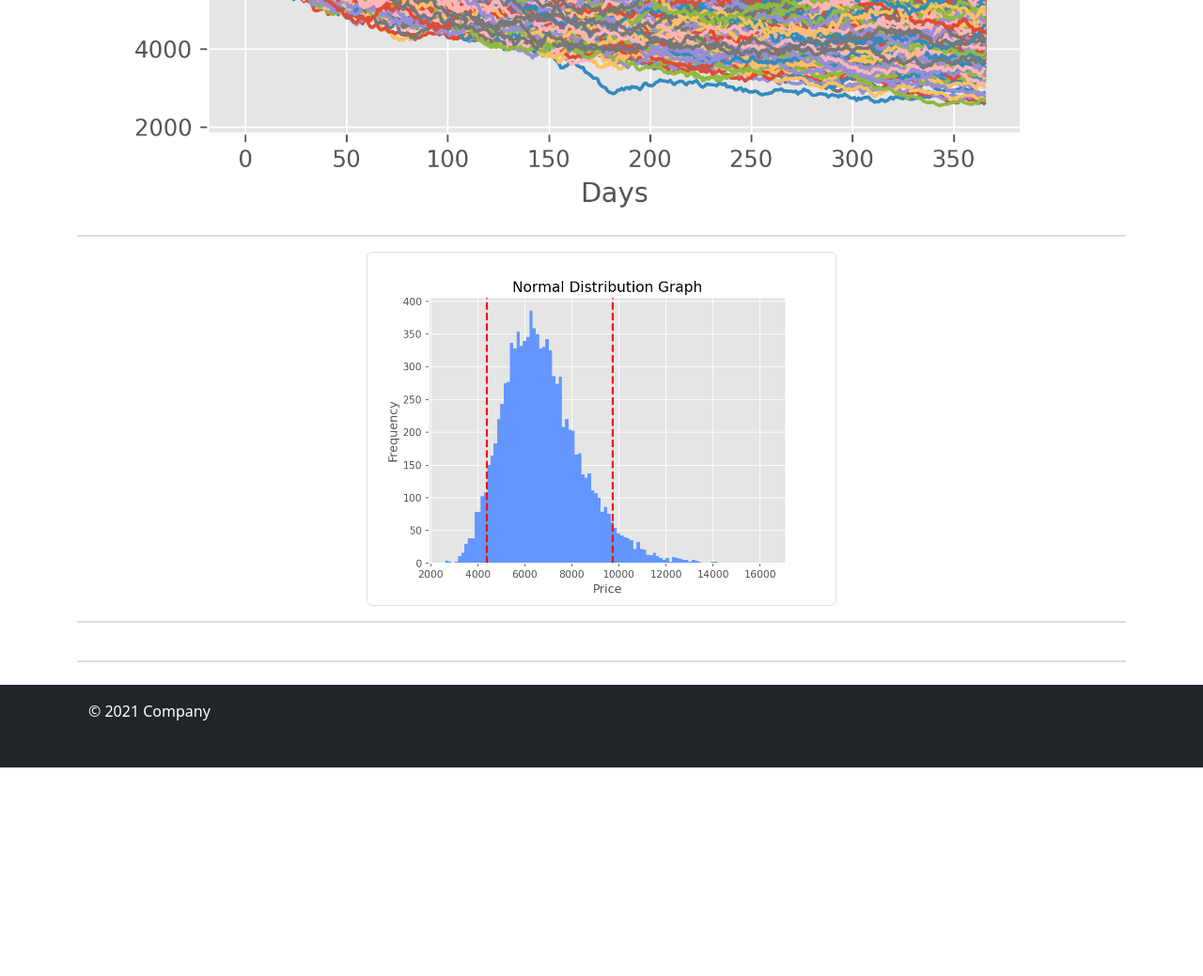
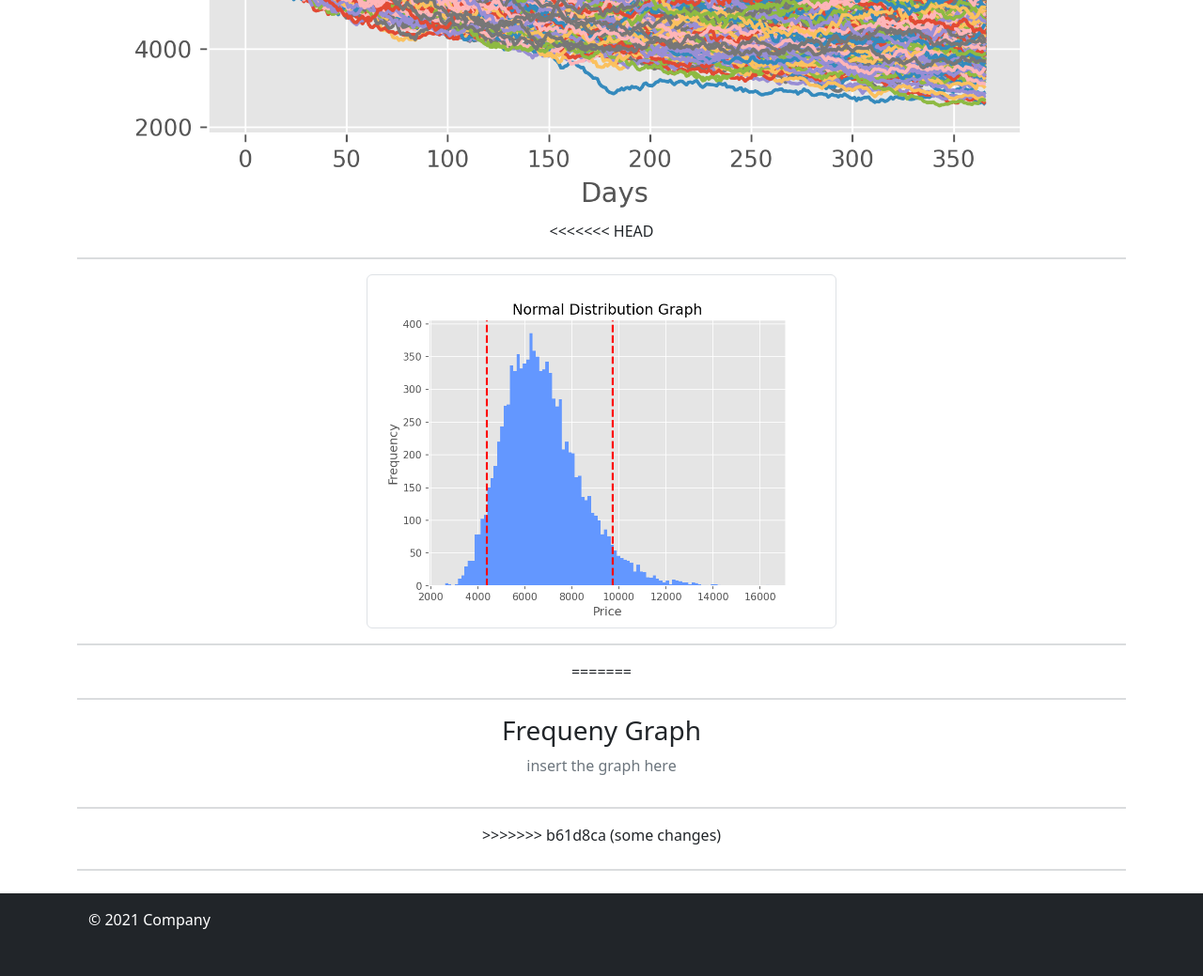
Before and after one commit to abaddon431/monte-carlo-psei, a Django app: template stockApp/templates/stockApp/home.html in a window 1280 px wide. Shown: the part 1039-2078 px from the top of the page at 94% size. Before the commit the page ends 1856 px from the top, so only its background shows below. Run offline with Django 4.2, Linux system fonts and the light colour scheme; the template is opened without the code that fills it, so the values that code supplies are empty; some libraries are stand-ins or nearby versions.

Commit message:
merged conflicts

```diff
--- a/stockApp/templates/stockApp/includes/stocks-forecasting.html
+++ b/stockApp/templates/stockApp/includes/stocks-forecasting.html
@@ -24,10 +24,20 @@
     />
 
     <!-- here goes the histogram -->
+<<<<<<< HEAD
       <div
       class="histogram-container border-top border-bottom border-2 border-secondary border-opacity-25 py-3 my-3">
          <img src="{% static 'images/graph/histogram.png' %}?{% now 'Ymdhis' %}" class="img-fluid img-thumbnail" alt="distribution-graph" width="500px">
       </div>
+=======
+    <div
+      class="histogram-container border-top border-bottom border-2 border-secondary border-opacity-25 py-3 my-3"
+    >
+      <h3>Frequeny Graph</h3>
+      <p class="text-secondary">insert the graph here</p>
+      <!-- <img src="..." class="img-fluid img-thumbnail" alt=""> -->
+    </div>
+>>>>>>> b61d8ca (some changes)
   </div>
 
   {% if not request.session.expected_price %}
```
Also changed, not shown: stockApp/views.py (+11 -0 lines), stockApp/templates/stockApp/includes/price-predictions.html (line endings or trailing spaces).
